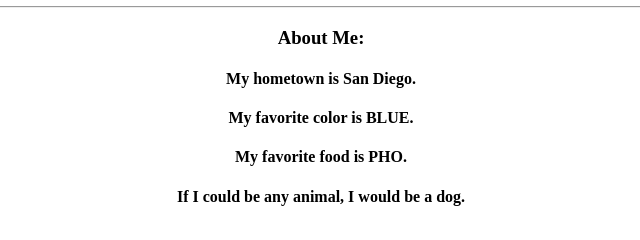
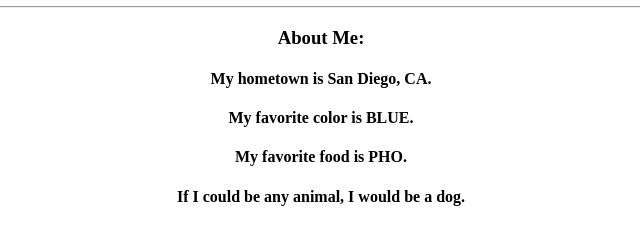
Before and after one commit to JadenPerleoni/digitalskills, a plain HTML site: page index.html in a window 1280 px wide. Shown: the part 121-361 px from the top of the page, 319-959 px from the left. Drawn offline with Linux system fonts and the light colour scheme.

Commit message:
Added the state to my hometown

```diff
--- a/index.html
+++ b/index.html
@@ -11,7 +11,7 @@
                 <h2>Software Developer</h2>
                 <hr>
                 <h3>About Me:</h3>
-                    <h4>My hometown is San Diego.</h4>
+                    <h4>My hometown is San Diego, CA.</h4>
                     <h4>My favorite color is BLUE.</h4>
                     <h4>My favorite food is PHO.</h4>
                     <h4>If I could be any animal, I would be a dog.</h4>
```
